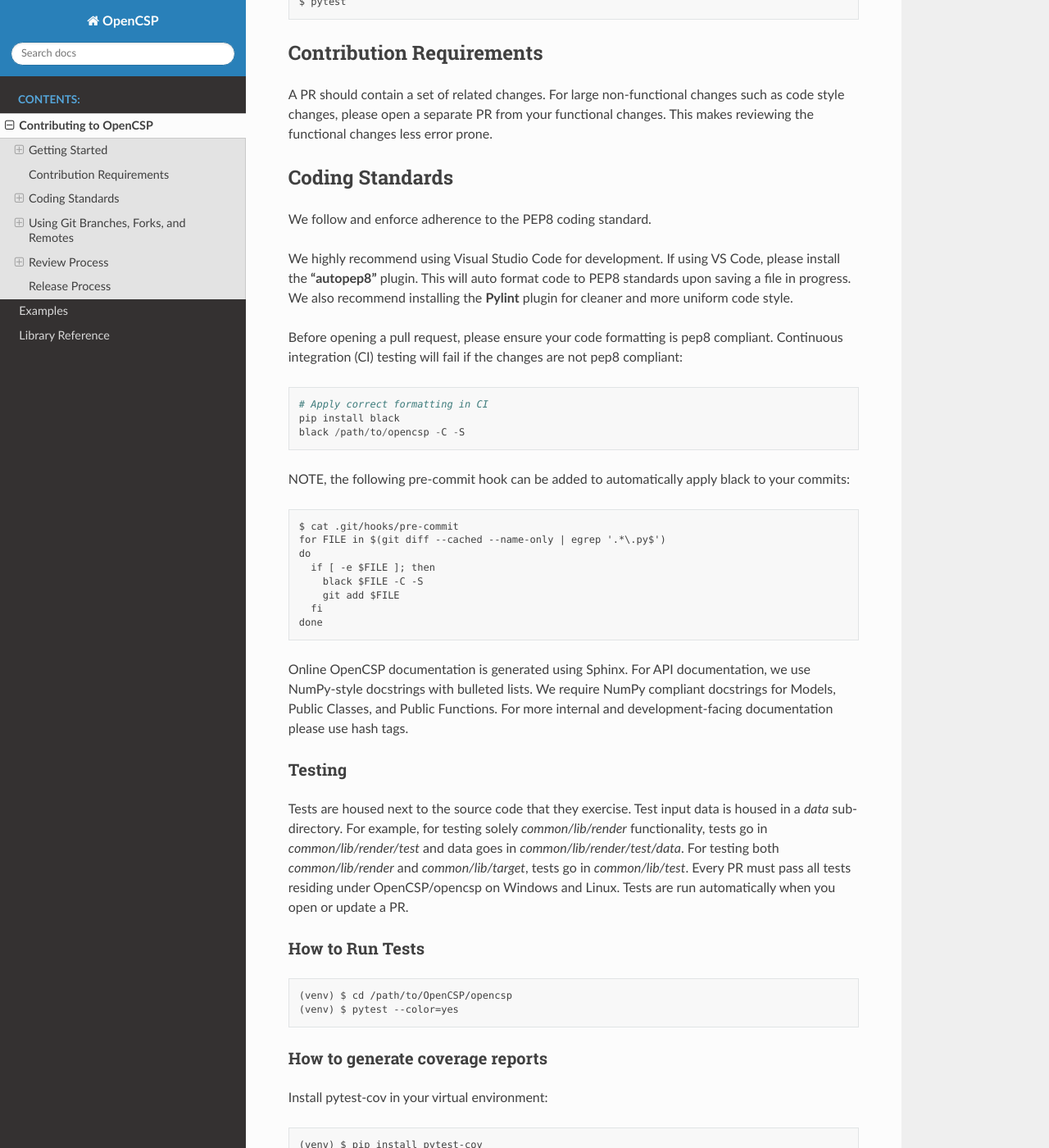
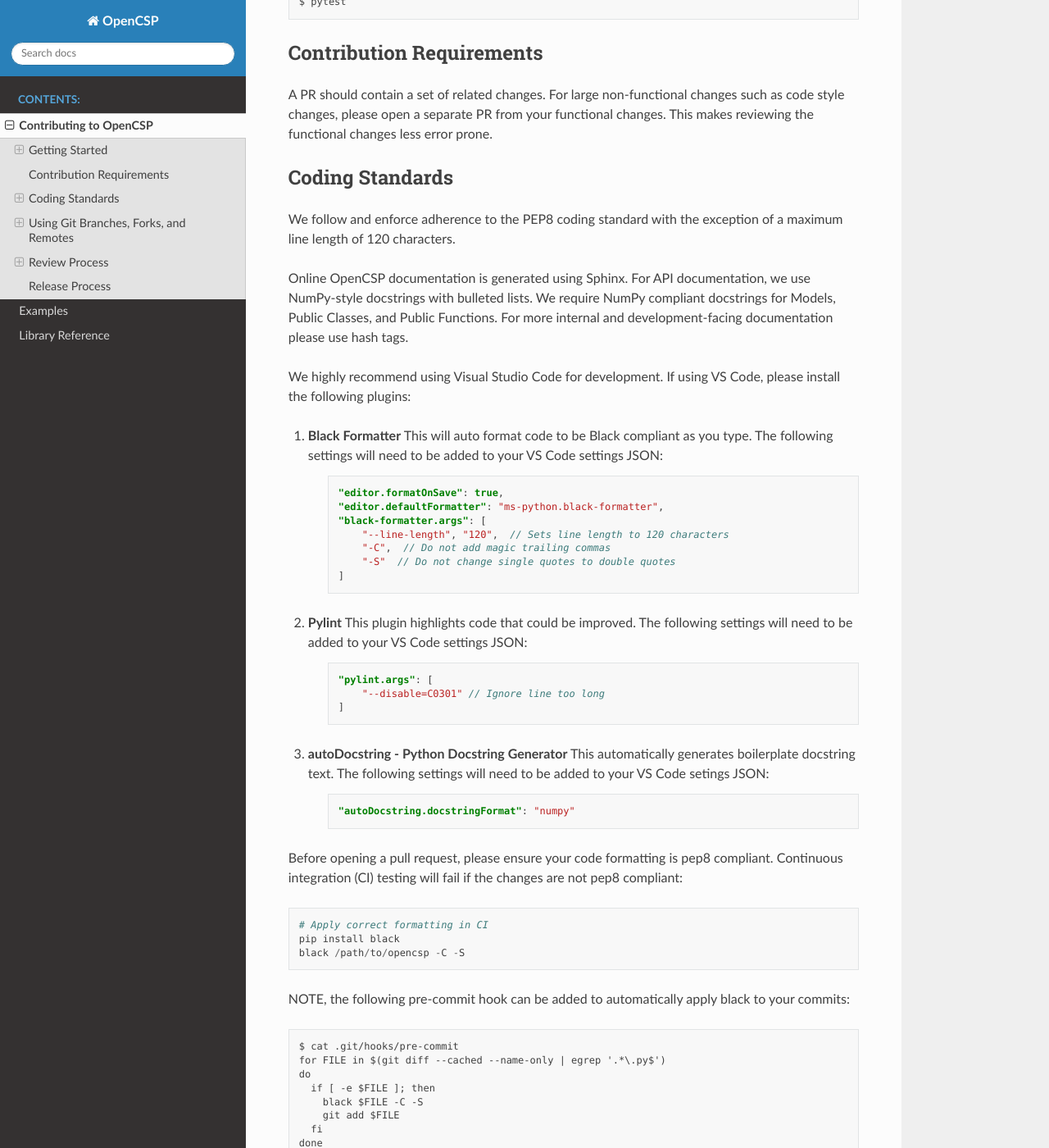
Before and after one commit to sandialabs/OpenCSP, a Sphinx documentation site: the page built from doc/source/contributing.rst, in a window 1280 px wide and 1400 px high, scrolled down 1588 px. Shown: the whole window at 82% size. Built offline with Sphinx 7.4.7 and the Read the Docs theme 2.0.0, drawn with Linux system fonts in a browser that asks for light colours.

Commit message:
Updated coding standards docs

```diff
--- a/doc/source/contributing.rst
+++ b/doc/source/contributing.rst
@@ -77,12 +77,42 @@ reviewing the functional changes less error prone.
 Coding Standards
 ----------------
 
-We follow and enforce adherence to the PEP8 coding standard.
+We follow and enforce adherence to the PEP8 coding standard with the exception of
+a maximum line length of 120 characters.
+
+Online OpenCSP documentation is generated using Sphinx. For API documentation, we use
+NumPy-style docstrings with bulleted lists. We require NumPy compliant docstrings for
+Models, Public Classes, and Public Functions. For more internal and development-facing
+documentation please use hash tags.
 
 We highly recommend using Visual Studio Code for development. If using VS Code,
-please install the **"autopep8"** plugin. This will auto format code to PEP8 standards
-upon saving a file in progress. We also recommend installing the **Pylint** plugin for
-cleaner and more uniform code style.
+please install the following plugins:
+
+1. **Black Formatter** This will auto format code to be Black compliant as you type. The following settings will need to be added to your VS Code settings JSON:
+
+    .. code-block:: json
+
+        "editor.formatOnSave": true,
+        "editor.defaultFormatter": "ms-python.black-formatter",
+        "black-formatter.args": [
+            "--line-length", "120",  // Sets line length to 120 characters
+            "-C",  // Do not add magic trailing commas
+            "-S"  // Do not change single quotes to double quotes
+        ]
+
+2. **Pylint** This plugin highlights code that could be improved. The following settings will need to be added to your VS Code settings JSON:
+
+    .. code-block:: json
+
+        "pylint.args": [
+            "--disable=C0301" // Ignore line too long
+        ]
+
+3. **autoDocstring - Python Docstring Generator** This automatically generates boilerplate docstring text. The following settings will need to be added to your VS Code setings JSON:
+
+    .. code-block:: json
+
+        "autoDocstring.docstringFormat": "numpy"
 
 Before opening a pull request, please ensure your code formatting is pep8 compliant.
 Continuous integration (CI) testing will fail if the changes are not pep8 compliant:
@@ -108,11 +138,6 @@ commits:
      fi
    done
 
-
-Online OpenCSP documentation is generated using Sphinx. For API documentation, we use
-NumPy-style docstrings with bulleted lists. We require NumPy compliant docstrings for
-Models, Public Classes, and Public Functions. For more internal and development-facing
-documentation please use hash tags.
 
 Testing
 +++++++
```
